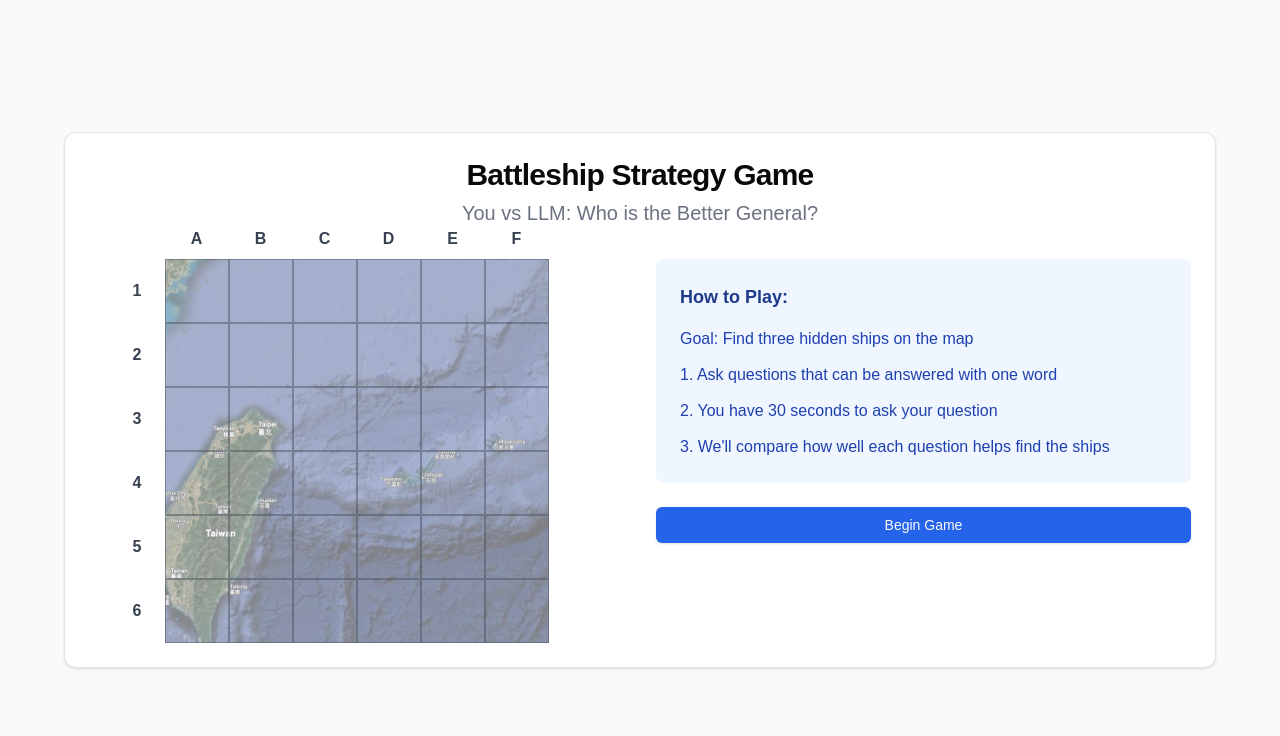
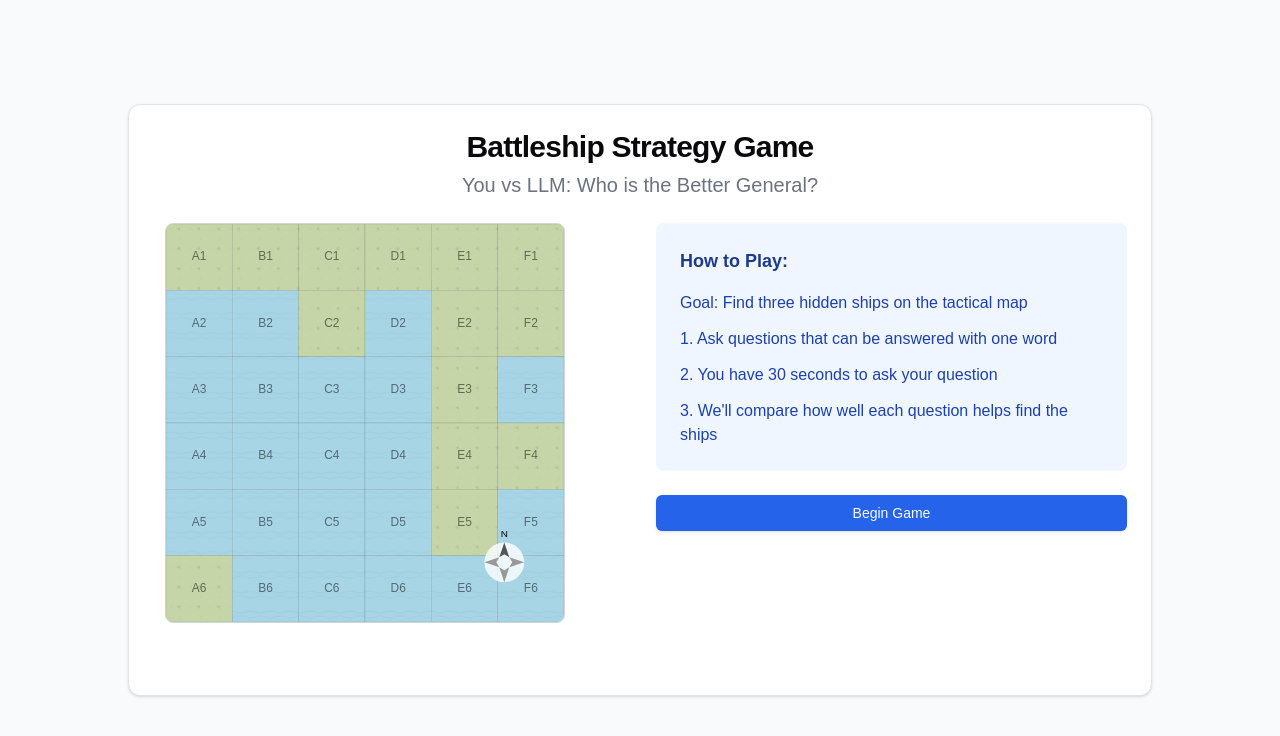
Before and after one commit to jeqcho/caip-sp25-demo, a Next.js app in the folder battleship-frontend/: page / in a window 1280 px wide. Shown: the top 736 px of the page. Built offline with nearby package versions, Linux system fonts and the light colour scheme.

Commit message:
init procedurally generated map

```diff
--- a/battleship-frontend/app/page.tsx
+++ b/battleship-frontend/app/page.tsx
@@ -1,12 +1,12 @@
 'use client'
 
 import React, { useState, useEffect, useRef } from 'react';
-import Image from 'next/image';
 import { Card, CardHeader, CardTitle, CardContent } from '@/components/ui/card';
 import { Button } from '@/components/ui/button';
 import { Input } from '@/components/ui/input';
 import { Alert, AlertDescription } from '@/components/ui/alert';
-import { Timer, Brain, Target, MessageSquare, Ship, User, Bot } from 'lucide-react';
+import { Timer, Brain, Target, MessageSquare, Ship, User, Bot, Anchor } from 'lucide-react';
+import TacticalMap from '@/components/TacticalMap';
 
 const BattleshipGame = () => {
   // Game state management
@@ -16,11 +16,14 @@ const BattleshipGame = () => {
   const [userQuestion, setUserQuestion] = useState('');
   const [llmQuestion, setLlmQuestion] = useState('');
   const [ships, setShips] = useState([]);
+  const [selectedCell, setSelectedCell] = useState(null);
+  const [hoveredCell, setHoveredCell] = useState(null);
+  const [llmQuestionCount, setLlmQuestionCount] = useState(0);
   const [uncertaintyReduction, setUncertaintyReduction] = useState({
     user: {
       percentage: 0,
       eliminated: 0,
-      total: 20825 // Mathematical: C(36,3) = 36!/(3!(36-3)!) = 7140
+      total: 20825
     },
     llm: {
       percentage: 0,
@@ -32,22 +35,24 @@ const BattleshipGame = () => {
     user: '',
     llm: ''
   });
-  const [hoveredCell, setHoveredCell] = useState(null);
 
-  // Refs for timer management
+  // Refs for timer and animation management
   const timerRef = useRef(null);
   const llmTimerRef = useRef(null);
+  const questionCountRef = useRef(null);
 
   const generateShipPositions = () => {
     const newShips = [];
     const usedPositions = new Set();
 
+    // We'll place ships only on sea tiles
     while (newShips.length < 3) {
       const row = Math.floor(Math.random() * 6);
       const col = Math.floor(Math.random() * 6);
       const posKey = `${row}-${col}`;
 
       if (!usedPositions.has(posKey)) {
+        // In a real implementation, we'd check if this is a sea tile
         newShips.push({ row, col });
         usedPositions.add(posKey);
       }
@@ -61,8 +66,12 @@ const BattleshipGame = () => {
     setShips(newShips);
     setGameState('userQuestion');
     setCountdown(30);
+    setLlmQuestionCount(0);
+    setUserQuestion('');
+    setLlmQuestion('');
+    setAnswers({ user: '', llm: '' });
+    setShowResults(false);
     startCountdown();
-    // Start LLM "thinking" in background
     startLlmThinking();
   };
 
@@ -79,10 +88,25 @@ const BattleshipGame = () => {
     }, 1000);
   };
 
+  const simulateQuestionGeneration = () => {
+    if (questionCountRef.current) clearInterval(questionCountRef.current);
+
+    questionCountRef.current = setInterval(() => {
+      setLlmQuestionCount(prev => {
+        if (prev >= 2000) {
+          clearInterval(questionCountRef.current);
+          return 2000;
+        }
+        return prev + Math.floor(Math.random() * 100) + 50;
+      });
+    }, 100);
+  };
+
   const startLlmThinking = () => {
-    // Simulate LLM thinking in background
+    simulateQuestionGeneration();
+
     setTimeout(() => {
-      setLlmQuestion("Are there any ships in row 1?");
+      setLlmQuestion("Are there any ships in the northern waters?");
       setUncertaintyReduction(prev => ({
         ...prev,
         llm: {
@@ -95,14 +119,13 @@ const BattleshipGame = () => {
         ...prev,
         llm: "Yes"
       }));
-    }, 5000); // Simulate 5-second API call
+    }, 5000);
   };
 
   const handleQuestionSubmit = (e) => {
     e.preventDefault();
     if (userQuestion.trim()) {
       clearInterval(timerRef.current);
-      // Simulate calculating uncertainty reduction
       setUncertaintyReduction(prev => ({
         ...prev,
         user: {
@@ -120,77 +143,13 @@ const BattleshipGame = () => {
     }
   };
 
-  // Cleanup timers on unmount
   useEffect(() => {
     return () => {
       if (timerRef.current) clearInterval(timerRef.current);
       if (llmTimerRef.current) clearInterval(llmTimerRef.current);
+      if (questionCountRef.current) clearInterval(questionCountRef.current);
     };
   }, []);
-
-  // Game board rendering
-  const renderGameBoard = () => {
-    return (
-      <div className="relative w-96 h-96">
-        {/* Map background */}
-        <div className="absolute inset-0">
-          <Image
-            src="/maps/taiwan.png"
-            alt="Taiwan Map"
-            width={500}
-            height={500}
-            className="w-full h-full object-cover opacity-50"
-          />
-        </div>
-
-        {/* Grid overlay */}
-        <div className="absolute inset-0">
-          {/* Column labels (A-F) */}
-          <div className="absolute -top-8 left-0 right-0 grid grid-cols-6 w-full">
-            {['A', 'B', 'C', 'D', 'E', 'F'].map((letter) => (
-              <div key={letter} className="flex justify-center font-semibold text-gray-700">
-                {letter}
-              </div>
-            ))}
-          </div>
-
-          {/* Row labels (1-6) */}
-          <div className="absolute -left-8 top-0 h-full flex flex-col">
-            {[1, 2, 3, 4, 5, 6].map((number) => (
-              <div key={number} className="flex items-center justify-end h-1/6 pr-2 font-semibold text-gray-700">
-                {number}
-              </div>
-            ))}
-          </div>
-
-          {/* Grid cells */}
-          <div className="h-full grid grid-cols-6 grid-rows-6">
-            {Array(36).fill(null).map((_, index) => {
-              const row = Math.floor(index / 6);
-              const col = index % 6;
-              const hasShip = gameState === 'results' && showResults && ships.some(ship => ship.row === row && ship.col === col);
-
-              return (
-                <div
-                  key={index}
-                  className={`border border-gray-600/50 transition-colors duration-200 relative
-                    ${hoveredCell === index ? 'bg-white/20' : ''}`}
-                  onMouseEnter={() => setHoveredCell(index)}
-                  onMouseLeave={() => setHoveredCell(null)}
-                >
-                  {hasShip && (
-                    <div className="absolute inset-0 flex items-center justify-center">
-                      <Ship className="w-6 h-6 text-red-500" />
-                    </div>
-                  )}
-                </div>
-              );
-            })}
-          </div>
-        </div>
-      </div>
-    );
-  };
 
   const renderUncertaintyBar = (stats, color, animate = false) => (
     <div className="space-y-2">
@@ -200,17 +159,13 @@ const BattleshipGame = () => {
       </div>
       <div className="w-full h-4 bg-gray-200 rounded-full overflow-hidden">
         <div
-          className={`h-full ${color}`}
-          style={{
-            width: animate ? '0%' : `${stats.percentage}%`,
-            transition: animate ? 'width 1s ease-out' : 'none'
-          }}
+          className={`h-full ${color} transition-all duration-1000 ease-out`}
+          style={{ width: `${stats.percentage}%` }}
         />
       </div>
     </div>
   );
 
-  // Game controls rendering based on state
   const renderGameControls = () => {
     switch (gameState) {
       case 'initial':
@@ -219,7 +174,7 @@ const BattleshipGame = () => {
             <div className="bg-blue-50 p-6 rounded-lg space-y-4">
               <h3 className="font-semibold text-lg text-blue-900">How to Play:</h3>
               <div className="space-y-3 text-blue-800">
-                <p>Goal: Find three hidden ships on the map</p>
+                <p>Goal: Find three hidden ships on the tactical map</p>
                 <p>1. Ask questions that can be answered with one word</p>
                 <p>2. You have 30 seconds to ask your question</p>
                 <p>3. We'll compare how well each question helps find the ships</p>
@@ -275,13 +230,18 @@ const BattleshipGame = () => {
                   </AlertDescription>
                 </div>
                 {showResults && <AlertDescription>Answer: {answers.user}</AlertDescription>}
-                {showResults && (
-                  <>
-                    {renderUncertaintyBar(uncertaintyReduction.user, 'bg-blue-500', !showResults)}
-                  </>
-                )}
+                {showResults && renderUncertaintyBar(uncertaintyReduction.user, 'bg-blue-500')}
               </Alert>
             </div>
+
+            {llmQuestionCount > 0 && !showLLMResults && (
+              <Alert className="flex items-center gap-2">
+                <Brain className="h-4 w-4 animate-pulse" />
+                <AlertDescription>
+                  Questions analyzed: {llmQuestionCount.toLocaleString()}
+                </AlertDescription>
+              </Alert>
+            )}
 
             {showLLMResults ? (
               <div className="space-y-4">
@@ -293,34 +253,21 @@ const BattleshipGame = () => {
                     </AlertDescription>
                   </div>
                   {showResults && <AlertDescription>Answer: {answers.llm}</AlertDescription>}
-                  {showResults && (
-                    <>
-                      {renderUncertaintyBar(uncertaintyReduction.llm, 'bg-green-500', !showResults)}
-                    </>
-                  )}
+                  {showResults && renderUncertaintyBar(uncertaintyReduction.llm, 'bg-green-500')}
                 </Alert>
               </div>
             ) : (
               <Alert className="flex items-center gap-2">
                 <Bot className="h-4 w-4" />
                 <AlertDescription>
-                  LLM is analyzing the board...
+                  LLM is selecting the best question...
                 </AlertDescription>
               </Alert>
             )}
 
             {showLLMResults && !showResults && (
               <Button
-                onClick={() => {
-                  setShowResults(true);
-                  // Trigger animation after a short delay
-                  setTimeout(() => {
-                    const bars = document.querySelectorAll('.uncertainty-bar');
-                    bars.forEach(bar => {
-                      bar.style.width = bar.dataset.targetWidth;
-                    });
-                  }, 100);
-                }}
+                onClick={() => setShowResults(true)}
                 className="w-full bg-blue-600 hover:bg-blue-700"
               >
                 Reveal Results
@@ -341,16 +288,47 @@ const BattleshipGame = () => {
   };
 
   return (
-    <div className="flex items-center justify-center w-full min-h-screen bg-gray-50 p-6">
-      <Card className="w-full max-w-6xl mx-auto">
-        <CardHeader className="text-center pb-8">
-          <CardTitle className="text-3xl font-bold">Battleship Strategy Game</CardTitle>
-          <p className="text-gray-500 text-xl mt-2">You vs LLM: Who is the Better General?</p>
+    <div className="flex items-center justify-center w-full min-h-screen bg-gray-50 p-4 md:p-6">
+      <Card className="w-full max-w-5xl mx-auto">
+        <CardHeader className="text-center pb-6">
+          <CardTitle className="text-2xl md:text-3xl font-bold">Battleship Strategy Game</CardTitle>
+          <p className="text-gray-500 text-lg md:text-xl mt-2">You vs LLM: Who is the Better General?</p>
         </CardHeader>
         <CardContent>
-          <div className="grid grid-cols-1 md:grid-cols-2 gap-8">
-            <div className="flex justify-center items-start">
-              {renderGameBoard()}
+          <div className="grid grid-cols-1 lg:grid-cols-2 gap-6 md:gap-8">
+            <div className="flex justify-center">
+              <div className="relative w-full max-w-md aspect-square">
+                <TacticalMap
+                  width={400}
+                  height={400}
+                  gridSize={6}
+                  onCellHover={(x, y) => {
+                    setSelectedCell({ x, y });
+                    setHoveredCell(y * 6 + x);
+                  }}
+                  selectedCell={selectedCell}
+                />
+                {gameState === 'results' && showResults && (
+                  <div className="absolute top-0 left-0 w-full h-full pointer-events-none">
+                    {ships.map((ship, index) => {
+                      const cellSize = 400 / 6;
+                      return (
+                        <div
+                          key={index}
+                          className="absolute transform -translate-x-1/2 -translate-y-1/2"
+                          style={{
+                            left: (ship.col + 0.5) * cellSize,
+                            top: (ship.row + 0.5) * cellSize,
+                            transition: 'all 0.3s ease-in-out'
+                          }}
+                        >
+                          <Anchor className="w-6 h-6 text-red-500 drop-shadow-lg" />
+                        </div>
+                      );
+                    })}
+                  </div>
+                )}
+              </div>
             </div>
             <div className="flex-1">
               {renderGameControls()}
--- /dev/null
+++ b/battleship-frontend/components/TacticalMap.tsx
@@ -0,0 +1,218 @@
+import React, { useState, useEffect, useMemo } from 'react';
+import { useCallback } from 'react';
+import _ from 'lodash';
+
+const TacticalMap = ({ width = 600, height = 600, gridSize = 6, onCellHover, selectedCell }) => {
+  // Generate noise for terrain
+  const generateNoise = useCallback((octaves, frequency, persistence) => {
+    const noise = Array(width).fill().map(() => Array(height).fill(0));
+
+    for (let octave = 0; octave < octaves; octave++) {
+      const freq = frequency * Math.pow(2, octave);
+      const amp = persistence ** octave;
+
+      for (let x = 0; x < width; x++) {
+        for (let y = 0; y < height; y++) {
+          // Using multiple sine waves for pseudo-random noise
+          noise[x][y] += amp * (
+            Math.sin(x / freq) * Math.cos(y / freq) +
+            Math.sin((x + y) / freq) * Math.cos(x / freq) +
+            Math.sin(y / freq) * Math.cos((x + y) / freq)
+          );
+        }
+      }
+    }
+
+    return noise;
+  }, [width, height]);
+
+  // Generate terrain data
+  const terrainData = useMemo(() => {
+    const noise = generateNoise(4, 30, 0.5);
+    const terrain = Array(gridSize).fill().map(() => Array(gridSize).fill('sea'));
+    const cellWidth = width / gridSize;
+    const cellHeight = height / gridSize;
+
+    for (let i = 0; i < gridSize; i++) {
+      for (let j = 0; j < gridSize; j++) {
+        let avgNoise = 0;
+        const samples = 10;
+
+        // Sample multiple points within each cell for smoother transitions
+        for (let sx = 0; sx < samples; sx++) {
+          for (let sy = 0; sy < samples; sy++) {
+            const x = Math.floor(i * cellWidth + (sx * cellWidth) / samples);
+            const y = Math.floor(j * cellHeight + (sy * cellHeight) / samples);
+            avgNoise += noise[x][y];
+          }
+        }
+
+        avgNoise /= (samples * samples);
+        terrain[i][j] = avgNoise > 0.2 ? 'land' : 'sea';
+      }
+    }
+
+    return terrain;
+  }, [gridSize, width, height, generateNoise]);
+
+  return (
+    <svg
+      width={width}
+      height={height}
+      className="border border-gray-300 rounded-lg"
+      viewBox={`0 0 ${width} ${height}`}
+    >
+      <defs>
+        {/* Sea Pattern */}
+        <pattern id="seaPattern" width="20" height="20" patternUnits="userSpaceOnUse">
+          <rect width="20" height="20" fill="#a8d5e5"/>
+          <path d="M0 10 Q5 8, 10 10 T20 10"
+                fill="none"
+                stroke="#95c8dc"
+                strokeWidth="0.5"
+                transform="translate(0,0)"/>
+          <path d="M0 10 Q5 12, 10 10 T20 10"
+                fill="none"
+                stroke="#95c8dc"
+                strokeWidth="0.5"
+                transform="translate(0,5)"/>
+        </pattern>
+
+        {/* Land Pattern */}
+        <pattern id="landPattern" width="20" height="20" patternUnits="userSpaceOnUse">
+          <rect width="20" height="20" fill="#c5d5a8"/>
+          <circle cx="5" cy="5" r="0.5" fill="#b3c396"/>
+          <circle cx="15" cy="15" r="0.5" fill="#b3c396"/>
+          <path d="M10,2 L12,5 L8,5 Z" fill="#b3c396" transform="rotate(30,10,10)"/>
+        </pattern>
+
+        {/* Mountain Pattern */}
+        <pattern id="mountainPattern" width="30" height="30" patternUnits="userSpaceOnUse">
+          <path d="M15,5 L25,25 L5,25 Z" fill="#a89e8e" stroke="#998e7e" strokeWidth="0.5"/>
+          <path d="M15,10 L20,20 L10,20 Z" fill="#b5aa9a" stroke="#a89e8e" strokeWidth="0.5"/>
+        </pattern>
+
+        {/* Grid Cell Highlight */}
+        <filter id="cellGlow">
+          <feGaussianBlur stdDeviation="2" result="blur"/>
+          <feComposite in="SourceGraphic" in2="blur" operator="over"/>
+        </filter>
+      </defs>
+
+      {/* Render terrain */}
+      {terrainData.map((row, i) =>
+        row.map((cell, j) => {
+          const cellWidth = width / gridSize;
+          const cellHeight = height / gridSize;
+          const x = i * cellWidth;
+          const y = j * cellHeight;
+
+          // Calculate neighboring cells for smooth transitions
+          const hasLandNeighbor = {
+            top: j > 0 && terrainData[i][j-1] === 'land',
+            right: i < gridSize-1 && terrainData[i+1][j] === 'land',
+            bottom: j < gridSize-1 && terrainData[i][j+1] === 'land',
+            left: i > 0 && terrainData[i-1][j] === 'land'
+          };
+
+          return (
+            <g key={`${i}-${j}`}>
+              {/* Base terrain */}
+              <rect
+                x={x}
+                y={y}
+                width={cellWidth}
+                height={cellHeight}
+                fill={cell === 'land' ? 'url(#landPattern)' : 'url(#seaPattern)'}
+                className="transition-colors duration-200"
+              />
+
+              {/* Terrain transitions */}
+              {cell === 'land' && Object.entries(hasLandNeighbor).map(([direction, hasNeighbor]) => {
+                if (!hasNeighbor) {
+                  let transitionPath = '';
+                  switch(direction) {
+                    case 'top':
+                      transitionPath = `M${x},${y} L${x+cellWidth},${y} L${x+cellWidth},${y+10} Q${x+cellWidth/2},${y+5} ${x},${y+10} Z`;
+                      break;
+                    case 'right':
+                      transitionPath = `M${x+cellWidth},${y} L${x+cellWidth},${y+cellHeight} L${x+cellWidth-10},${y+cellHeight} Q${x+cellWidth-5},${y+cellHeight/2} ${x+cellWidth-10},${y} Z`;
+                      break;
+                    case 'bottom':
+                      transitionPath = `M${x},${y+cellHeight} L${x+cellWidth},${y+cellHeight} L${x+cellWidth},${y+cellHeight-10} Q${x+cellWidth/2},${y+cellHeight-5} ${x},${y+cellHeight-10} Z`;
+                      break;
+                    case 'left':
+                      transitionPath = `M${x},${y} L${x},${y+cellHeight} L${x+10},${y+cellHeight} Q${x+5},${y+cellHeight/2} ${x+10},${y} Z`;
+                      break;
+                  }
+                  return (
+                    <path
+                      key={direction}
+                      d={transitionPath}
+                      fill="url(#landPattern)"
+                      opacity="0.7"
+                    />
+                  );
+                }
+                return null;
+              })}
+
+              {/* Grid lines */}
+              <rect
+                x={x}
+                y={y}
+                width={cellWidth}
+                height={cellHeight}
+                fill="none"
+                stroke="rgba(0,0,0,0.2)"
+                strokeWidth="0.5"
+                onMouseEnter={() => onCellHover && onCellHover(i, j)}
+                style={{ cursor: 'pointer' }}
+              />
+
+              {/* Highlight for selected cell */}
+              {selectedCell && selectedCell.x === i && selectedCell.y === j && (
+                <rect
+                  x={x}
+                  y={y}
+                  width={cellWidth}
+                  height={cellHeight}
+                  fill="none"
+                  stroke="#fff"
+                  strokeWidth="2"
+                  filter="url(#cellGlow)"
+                  opacity="0.5"
+                />
+              )}
+
+              {/* Cell coordinates */}
+              <text
+                x={x + cellWidth/2}
+                y={y + cellHeight/2}
+                textAnchor="middle"
+                dominantBaseline="middle"
+                fill="rgba(0,0,0,0.5)"
+                fontSize="12"
+                className="select-none pointer-events-none"
+              >
+                {`${String.fromCharCode(65 + i)}${j + 1}`}
+              </text>
+            </g>
+          );
+        })
+      )}
+
+      {/* Compass Rose */}
+      <g transform={`translate(${width - 60}, ${height - 60})`}>
+        <circle r="20" fill="white" fillOpacity="0.8"/>
+        <path d="M0,-20 L5,-5 L0,-8 L-5,-5 Z" fill="#555"/>
+        <path d="M0,20 L5,5 L0,8 L-5,5 Z" fill="#999"/>
+        <path d="M20,0 L5,5 L8,0 L5,-5 Z" fill="#999"/>
+        <path d="M-20,0 L-5,5 L-8,0 L-5,-5 Z" fill="#999"/>
+        <text x="0" y="-25" textAnchor="middle" fontSize="10">N</text>
+      </g>
+    </svg>
+  );
+};
+
+export default TacticalMap;
```
